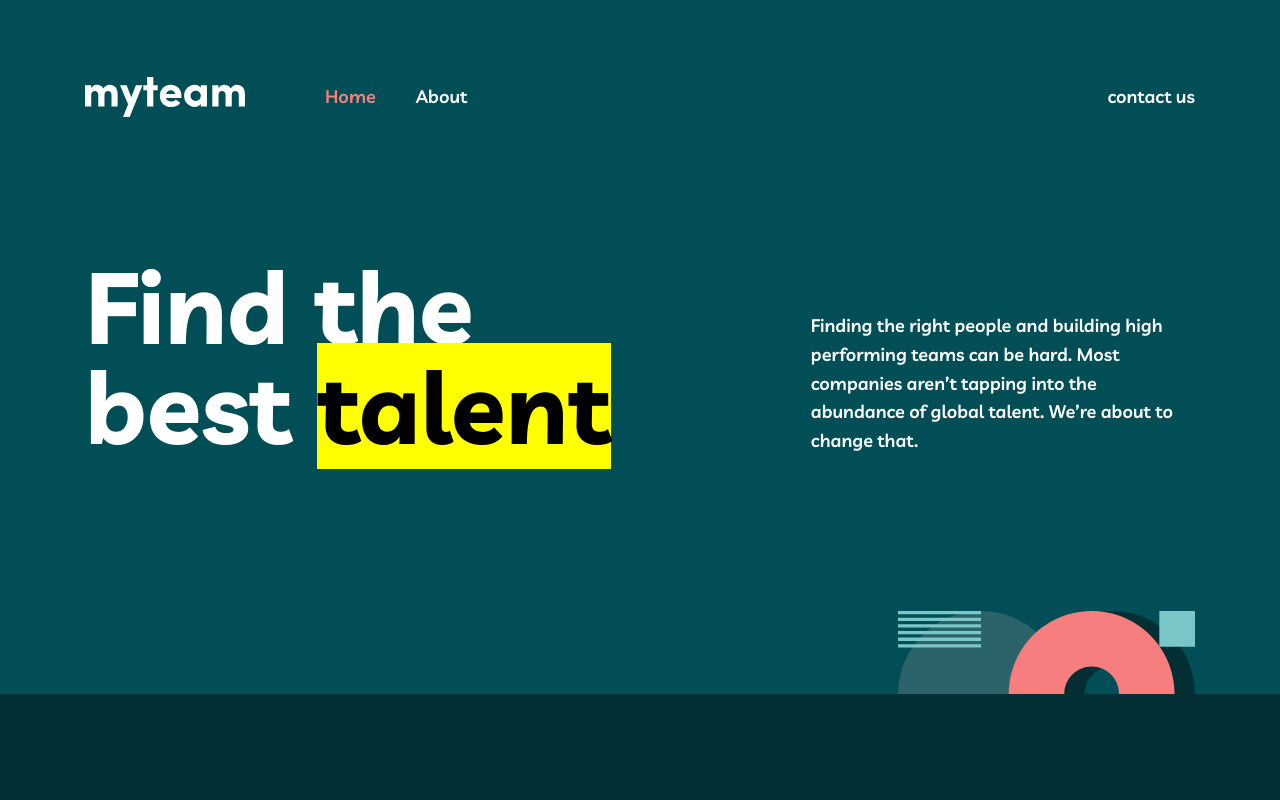
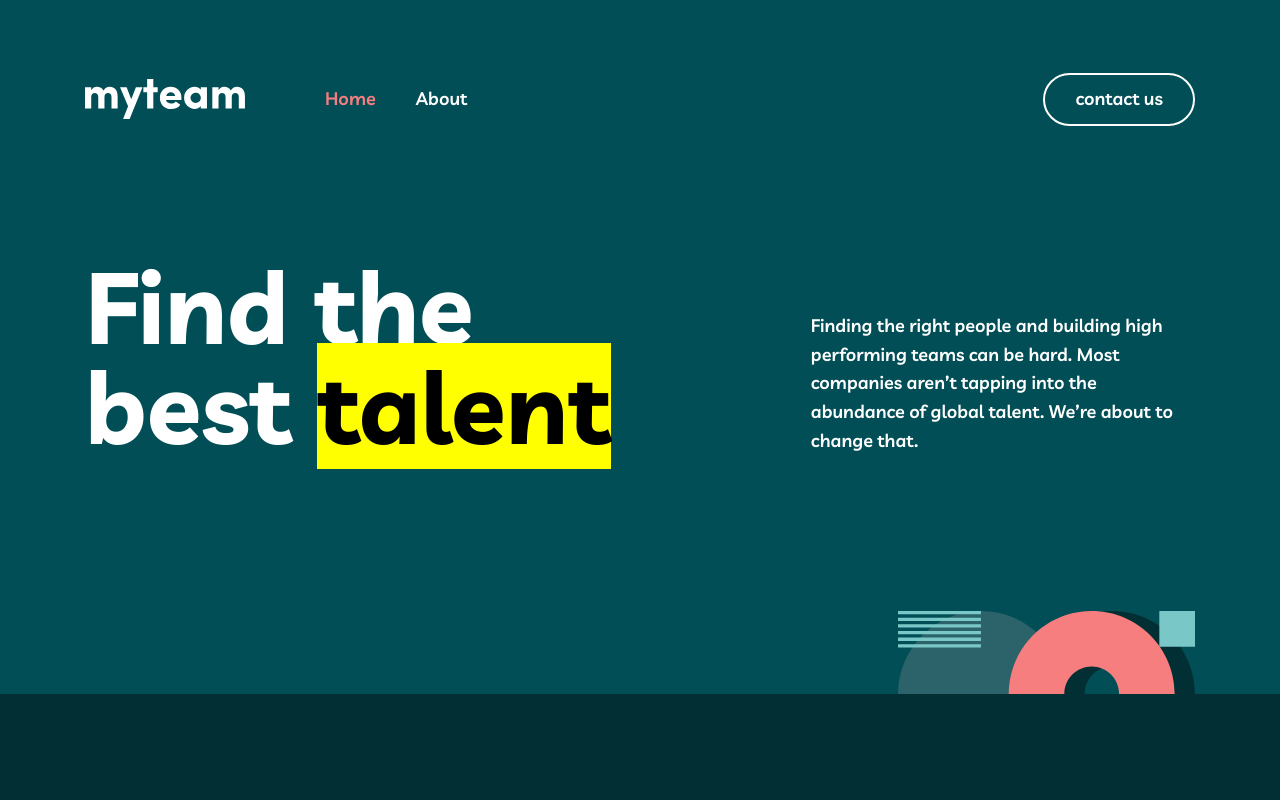
Before and after one commit to MorMarzan/myteam, a React (Vite) app: page / in a window 1280 px wide. Shown: the top 800 px of the page. Built offline with nearby package versions, Linux system fonts and the light colour scheme.

Commit message:
Fix header style

```diff
--- a/src/assets/styles/basics/_base.scss
+++ b/src/assets/styles/basics/_base.scss
@@ -58,3 +58,15 @@ a:hover {
     // text-decoration: underline;
     color: $clrPrimary2
 }
+
+.btn {
+    border: 2px $clrPrimary3 solid;
+    border-radius: $border-radius;
+    padding: 10px 30px;
+    transition: 1ms;
+
+    &:hover {
+        background-color: $clrPrimary3;
+        color: $clrSecondary-2;
+    }
+}
--- a/src/assets/styles/cmps/_app-header.scss
+++ b/src/assets/styles/cmps/_app-header.scss
@@ -1,7 +1,7 @@
 .app-header {
     background-color: $clrPrimary1;
-    padding-block-start: 77px;
-    padding-block-end: 139px;
+    padding-block-start: 73px;
+    padding-block-end: 130px;
 
     img {
         max-width: 160px;
@@ -10,25 +10,22 @@
     nav {
         width: 100%;
 
-    }
+        a:first-child {
+            margin-inline-start: 80px;
+        }
 
-    nav a:first-child {
-        margin-inline-end: 40px;
-        margin-inline-start: 80px;
-    }
+        a:not(:first-child) {
+            margin-inline-start: 40px;
+        }
 
-    nav a:last-child {
-        margin-inline-start: auto;
-    }
+        a:last-child {
+            margin-inline-start: auto;
+        }
 
-    nav a:not(:first-child) {
-        // border-top: 1px solid $clr1;
-        // padding: 0 5px;
-        // margin: 10px;
-    }
+        .active {
+            color: $clrPrimary2;
+        }
 
-    nav .active {
-        color: $clrPrimary2;
     }
 
 }
--- a/src/assets/styles/setup/_variables.scss
+++ b/src/assets/styles/setup/_variables.scss
@@ -1,5 +1,4 @@
 // Colors
-
 $clrPrimary1: #014E56;
 $clrPrimary2: #F67E7E;
 $clrPrimary3: #FFFFFF;
@@ -11,6 +10,8 @@ $clrSecondaryBase: #004047;
 $clrSecondary-1: #012F34;
 $clrSecondary-2: #002529;
 
+// border
+$border-radius: 30px;
 
 // Breakpoints
 $mobile-breakpoint: 327px;
--- a/src/cmps/AppHeader.jsx
+++ b/src/cmps/AppHeader.jsx
@@ -10,7 +10,6 @@ export function AppHeader() {
 
             <div className="section-container flex align-center">
                 <img src={logo} alt="myteam logo"></img>
-                {/* <h1>myteam</h1> */}
                 <nav className="flex align-center app-nav">
                     <NavLink to="/" >Home</NavLink>
                     <NavLink to="/about" >About</NavLink>
```
